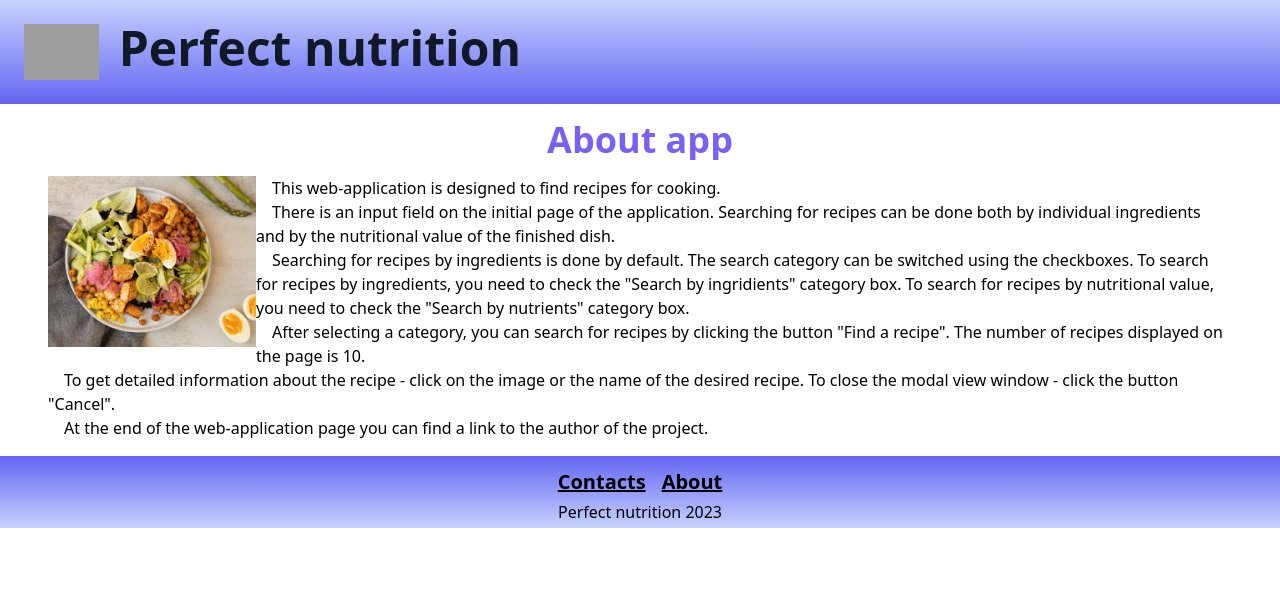
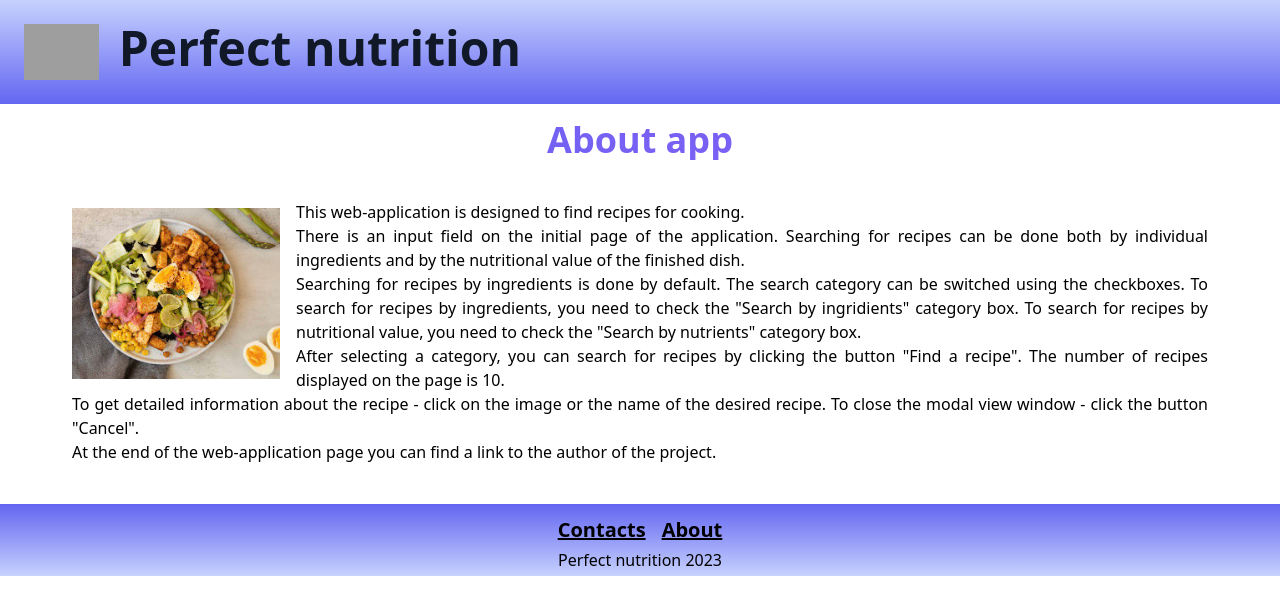
Before and after one commit to YuliiaIIIII/WebApp_project_nutrition, a React (Vite) app in the folder vite-project/: page /about in a window 1280 px wide. Shown: the top 614 px of the page. Built offline with nearby package versions, Linux system fonts and the light colour scheme; grey boxes are pictures that could not be loaded.

Commit message:
Modified styles at the component About

```diff
--- a/vite-project/src/About.jsx
+++ b/vite-project/src/About.jsx
@@ -11,24 +11,24 @@ function About() {
           About app
         </h1>
       </div>
-      <div text-justify p-6>
-      <img className="float-left w-52" src="./src/img/food1.jpg"/>
-      <p className="indent-4">
+      <div className="text-justify p-6">
+      <img className="float-left w-52 mt-2 mr-4" src="./src/img/food1.jpg"/>
+      <p className="">
           This web-application is designed to find recipes for cooking.
         </p>
-        <p className="indent-4">
+        <p className="">
           There is an input field on the initial page of the application. Searching for recipes can be done both by individual ingredients and by the nutritional value of the finished dish.
         </p>
-        <p className="indent-4">
+        <p className="">
           Searching for recipes by ingredients is done by default. The search category can be switched using the checkboxes. To search for recipes by ingredients, you need to check the "Search by ingridients" category box. To search for recipes by nutritional value, you need to check the "Search by nutrients" category box.
         </p>
-        <p className="indent-4">
+        <p className="">
           After selecting a category, you can search for recipes by clicking the button "Find a recipe". The number of recipes displayed on the page is 10.
         </p>
-        <p className="indent-4">
+        <p className="">
           To get detailed information about the recipe - click on the image or the name of the desired recipe. To close the modal view window - click the button "Cancel".
         </p>
-        <p className="indent-4">
+        <p className="">
           At the end of the web-application page you can find a link to the author of the project.
         </p>
 
```
